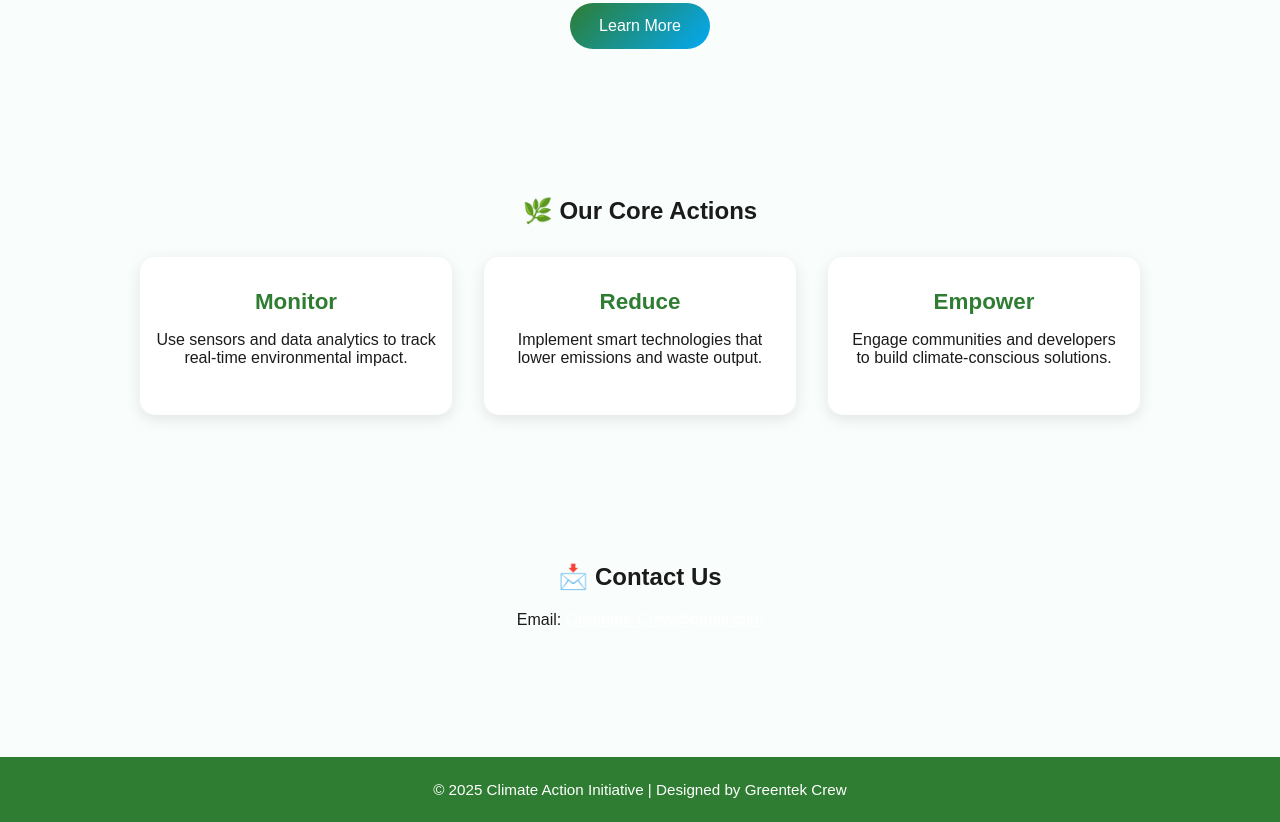
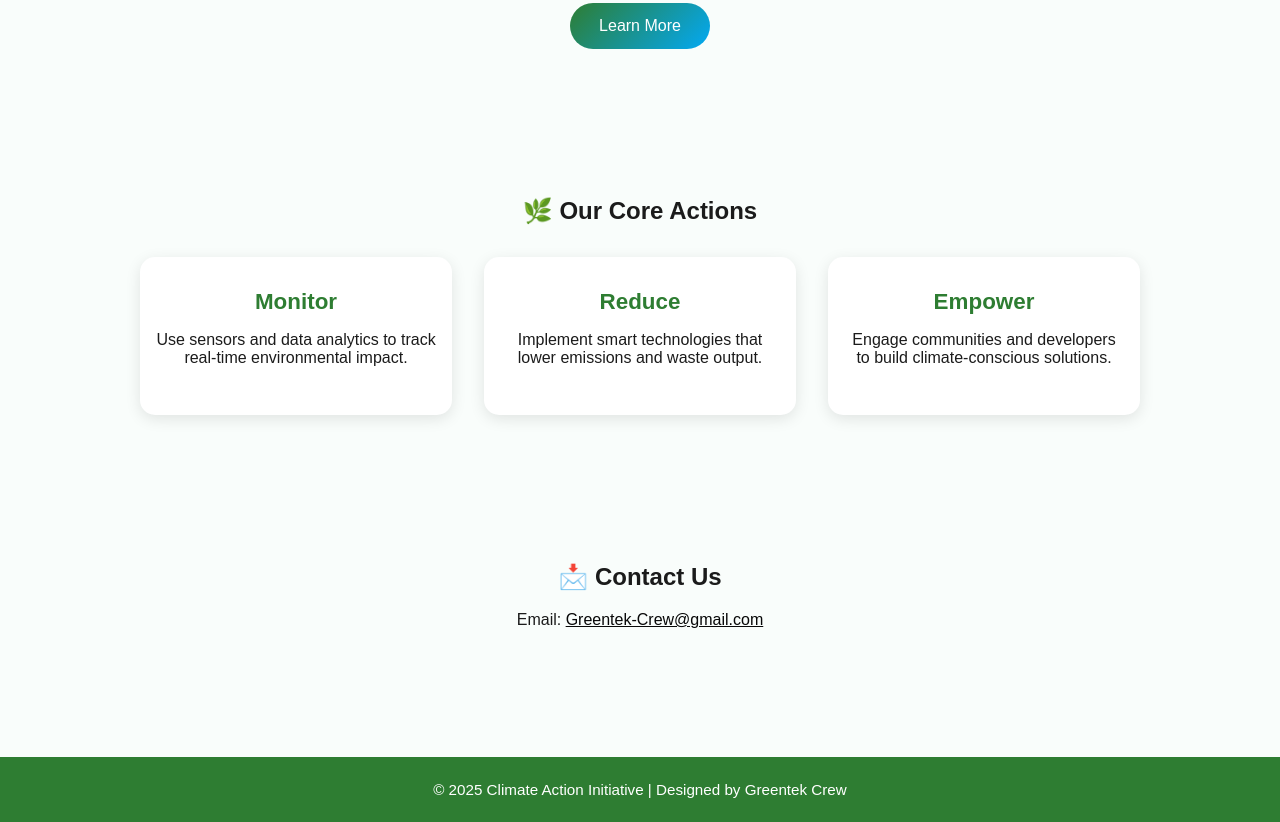
Before and after one commit to HyacinthMadel/GreenTek, a plain HTML site: page index.html in a window 1280 px wide. Shown: the part 837-1659 px from the top of the page. Drawn offline with Linux system fonts and the light colour scheme.

Commit message:
fixing errors

```diff
--- a/index.html
+++ b/index.html
@@ -5,7 +5,7 @@
   <meta name="viewport" content="width=device-width, initial-scale=1.0" />
   <title>Climate Action Initiative</title>
   <style>
-    /* --- Global Styles --- */
+
     :root {
       --green: #2e7d32;
       --light-green: #a5d6a7;
@@ -230,7 +230,6 @@ Everyone can play a role in climate action, whether it’s through small daily c
   <div class="card">
     <a href="empower.html" class="card-title">Empower</a>
     <p>Engage communities and developers to build climate-conscious solutions.</p>
-  </div>
 
 </div>
 
@@ -241,7 +240,7 @@ Everyone can play a role in climate action, whether it’s through small daily c
 
   <section id="contact">
     <h2>📩 Contact Us</h2>
-    <p>Email: <a href="mailto:info@climateaction.org" style="color:#fff; text-decoration:underline;">Greentek-Crew@gmail.com</a></p>
+    <p>Email: <a href="mailto:info@climateaction.org" style="color:#080808; text-decoration:underline;">Greentek-Crew@gmail.com</a></p>
   </section>
 
   <footer>
```
Also changed, not shown: empower.html (+1 -0 lines), monitor.html (+1 -0 lines).
